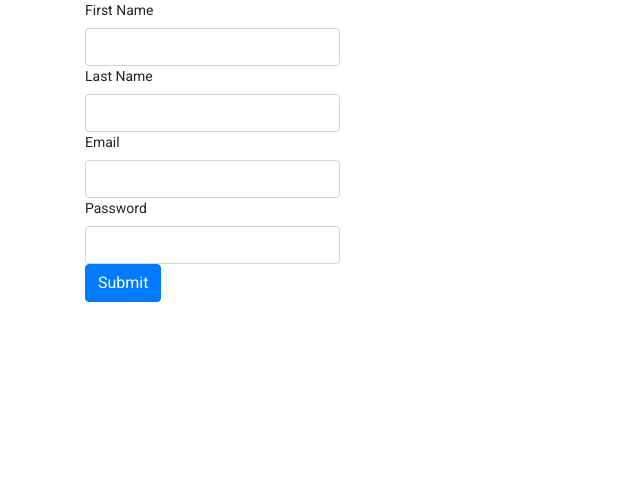
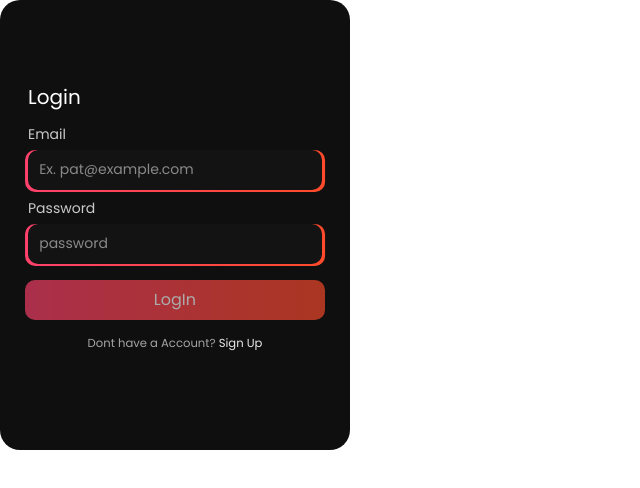
Before and after one commit to YogeshSolanki2/Swiggy, an Angular app: page / in a window 1280 px wide. Shown: the top 488 px of the page, without its empty margins (0-640 px from the left). Built offline with nearby package versions, Linux system fonts and the light colour scheme.

Commit message:
Login page

```diff
--- a/src/app/app.component.html
+++ b/src/app/app.component.html
@@ -1,2 +1,2 @@
-<!-- <app-login-page></app-login-page>  -->
-<app-signup-page></app-signup-page>
+ <app-login-page></app-login-page>
+<!-- <app-signup-page></app-signup-page> -->
--- a/src/app/login-page/login-page.component.css
+++ b/src/app/login-page/login-page.component.css
@@ -1,57 +1,93 @@
-.home {
-  align-self: center;
 
+@import url('https://fonts.googleapis.com/css2?family=Poppins&display=swap');
+.heading{
+  font-size:2em;
+  margin-bottom: 0.5em;
+}
+.box{
+  margin: 0.2em 0;
+}
+.container .box mat-label{
+  color :rgba(255,255, 255, 0.781);
+}
+.container .box div{
+  position: relative;
+  width: 100%;
+  height: 40px;
+  margin: 0.5em 0;
+}
+.container .box input{
+  position: absolute;
+  width: 100%;
+  height: 100%;
+  background: rgb(19, 19, 19);
+  color: white;
+  border: none;
+  outline: none;
+  padding-left: 0.8em;
+  border-radius: 10px;
+  transition: all 1s;
+}
+*{
+  margin: 0;
+  padding: 0;
+  box-sizing: border-box;
+  font-family: 'Poppins',sans-serif;
+}
+body{
+  display: flex;
+  justify-content: center;
+  align-items: center;
+  height: 100vh;
+  background: black;
+}
+.container{
+  background:rgb(15, 15, 15);
+  width: 350px;
+  height: 450px;
+  border-radius: 20px;
+  display: flex;
+  justify-content: center;
+  flex-direction:column;
+  color: white;
+  padding: 2em;
+}
+.btn:hover{
+  transform:translate(-1%,5%);
+  box-shadow: 0 0 10px #ff416d65;
+}
+.text{
+  font-size:0.83em;
+  margin-top: 0.5em;
+  text-align: center;
+  color: rgba(255,255, 255, 0.623);
+}
+.text a{
+color: rgba(255,255, 255, 0.911);
+}
+.container .box input:focus::placeholder{
+  color: white;
+}
+.container .box div::before{
+  content :'';
+  position: absolute;
+  top: 50%;
+  left: 50%;
+  transform:translate(-50%,-50%);
+  width: 102%;
+  height: 105%;
+  border-radius: 10px;
+  background: linear-gradient(to right,#ff416c,#ff4b2b);
 }
 .btn{
- margin-left: 50%;
- text-align: center;
- min-width: 70px;
- max-width: 70px;
-
+  width: 102%;
+  height: 40px;
+  border:none;
+  border-radius: 10px;
+  margin: 0.5em 0;
+  transform :translate(-1%);
+  cursor: pointer;
+  color: white;
+  background: linear-gradient(to right ,#ff416c,#ff4b2b);
+  transition: all .4s;
 }
-.btn2{
-margin-left: auto;
-margin-right: auto;
-padding-left: 0px;
-}
-
-.buttons {
-  width: auto;
-  margin: 0 auto;
-  display: inline;
-  margin-left: 50%;
-  margin-right: auto;
-}
-
-  .action_btn {
-  width: auto;
-  margin: 0 auto;
-  display: inline;
-}
-.example-form {
-  min-width: auto;
-  max-width: auto;
-  width: 100%;
-}
-
-.example-full-width {
-  width: 100%;
-}
-
-.example-card {
-  max-width: auto;
-  background-color: sienna;
-}
-
-.example-header-image {
-  padding: auto;
-  background-size: cover;
-}
-.direction{
-  padding-left: 50%;
-  font-weight: bold;
-}
-.xyz{
-  padding-left: 35%;
-
-}
--- a/src/app/login-page/login-page.component.html
+++ b/src/app/login-page/login-page.component.html
@@ -1,27 +1,27 @@
-<div class ="home">
-  <mat-card class="example-card">
-  <mat-card-header class = "direction">
+<div class ="container">
+  <mat-card-header class = "heading">
     <mat-card-title >Login</mat-card-title>
   </mat-card-header>
   <mat-card-content>
-    <div>
-      <form class="example-form">
-        <mat-form-field class="example-full-width">
+
+      <form class="box">
+
           <mat-label>Email</mat-label>
+          <div>
           <input type="email" matInput [formControl]="emailFormControl" [(ngModel)]="username" placeholder="Ex. pat@example.com">
-          <mat-error *ngIf="emailFormControl.hasError('email') && !emailFormControl.hasError('required')">
+          <p *ngIf="emailFormControl.hasError('email') && !emailFormControl.hasError('required')">
             Please enter a valid email address
-          </mat-error>
+          </p>
           <mat-error *ngIf="emailFormControl.hasError('required')">
             Email is <strong>required</strong>
           </mat-error>
-        </mat-form-field>
+        </div>
       </form>
-    </div>
-    <div>
-      <form class="example-form">
-        <mat-form-field class="example-full-width">
+
+      <form class="box">
+
           <mat-label>Password</mat-label>
+          <div>
           <input type="password" matInput [formControl]="passwordFormControl" [(ngModel)]="password" placeholder="password">
          <mat-error *ngIf="passwordFormControl.hasError('required')">
             Password is <strong>required</strong>
@@ -29,15 +29,14 @@
           <mat-error *ngIf="passwordFormControl.hasError('pattern')">
             Password doent not match<strong>creteria</strong>
           </mat-error>
-        </mat-form-field>
+        </div>
       </form>
-    </div>
+
   </mat-card-content>
-  <div class="buttons">
-    <div class="action_btn">
-    <button mat-button class="action_btn" [disabled]="username  === '' || password ==='' ? true : false " (click)="logIn()">LogIn</button>
-    <button mat-button class="action_btn" (click)="signUp()">SignUp</button>
-    </div>
+
+      <button class ="btn" [disabled]="username  === '' || password ==='' ? true : false " (click)="logIn()">LogIn</button>
+      <p class ="text" >
+        Dont have a Account? <a href ='#'>Sign Up</a>
+      </p>
+
 </div>
-</mat-card>
-</div>
--- a/src/app/signup-page/signup-page.component.css
+++ b/src/app/signup-page/signup-page.component.css
@@ -0,0 +1,53 @@
+.btn{
+    color: #f77f2f;
+    cursor: pointer;
+    position: relative;
+    padding: 10px 20px;
+    background: #ffffff;
+    font-size: 28px;
+    border-top-left-radius: 10px;
+    border-bottom-left-radius: 10px;
+    transition: all 3s;
+    box-shadow: 0 10px 20px rgba(0, 0, 0, 0.19),0 6px 6px rgba(0, 0, 0, 0.23);
+}
+
+.data-container{
+    background: #ffffff;
+    height:100vh;
+    display: flex;
+    justify-content: center;
+    align-items: center;
+}
+
+.btn:after, .btn:before{
+    content: " ";
+    width: 10px;
+    height: 10px;
+    position: absolute;
+    border: 0px solid #fff;
+    transition: all 3s;
+}
+
+.btn:after{
+    top: -1px;
+    left: -1px;
+    border-top: 5px solid #f77f2f;
+    border-left: 5px solid #f77f2f;
+}
+
+.btn:before{
+    bottom: -1px;
+    right: -1px;
+    border-bottom: 5px solid #f77f2f;
+    border-right: 5px solid #f77f2f;
+}
+
+.btn:hover{
+    border-top-right-radius: 0px;
+    border-bottom-left-radius: 0px;
+}
+
+.btn:hover:before, .btn:hover:after{
+    width:104%;
+    height:108%;
+}
--- a/src/app/signup-page/signup-page.component.html
+++ b/src/app/signup-page/signup-page.component.html
@@ -1,4 +1,4 @@
-
+<div class ="data-container">
 <div class="container">
   <div class ="row">
     <div class ="col-lg-3">
@@ -38,8 +38,11 @@
         <mat-error *ngIf="data.password.errors.pattern">Password dont match the  <Strong>Criteria</Strong></mat-error>
       </div>
     </div>
-    <button class="btn btn-primary" type="submit">Submit</button>
+
+  <span class ="btn" type ="submit">Submit</span>
+
   </form>
 </div>
 </div>
 </div>
+</div>
```
